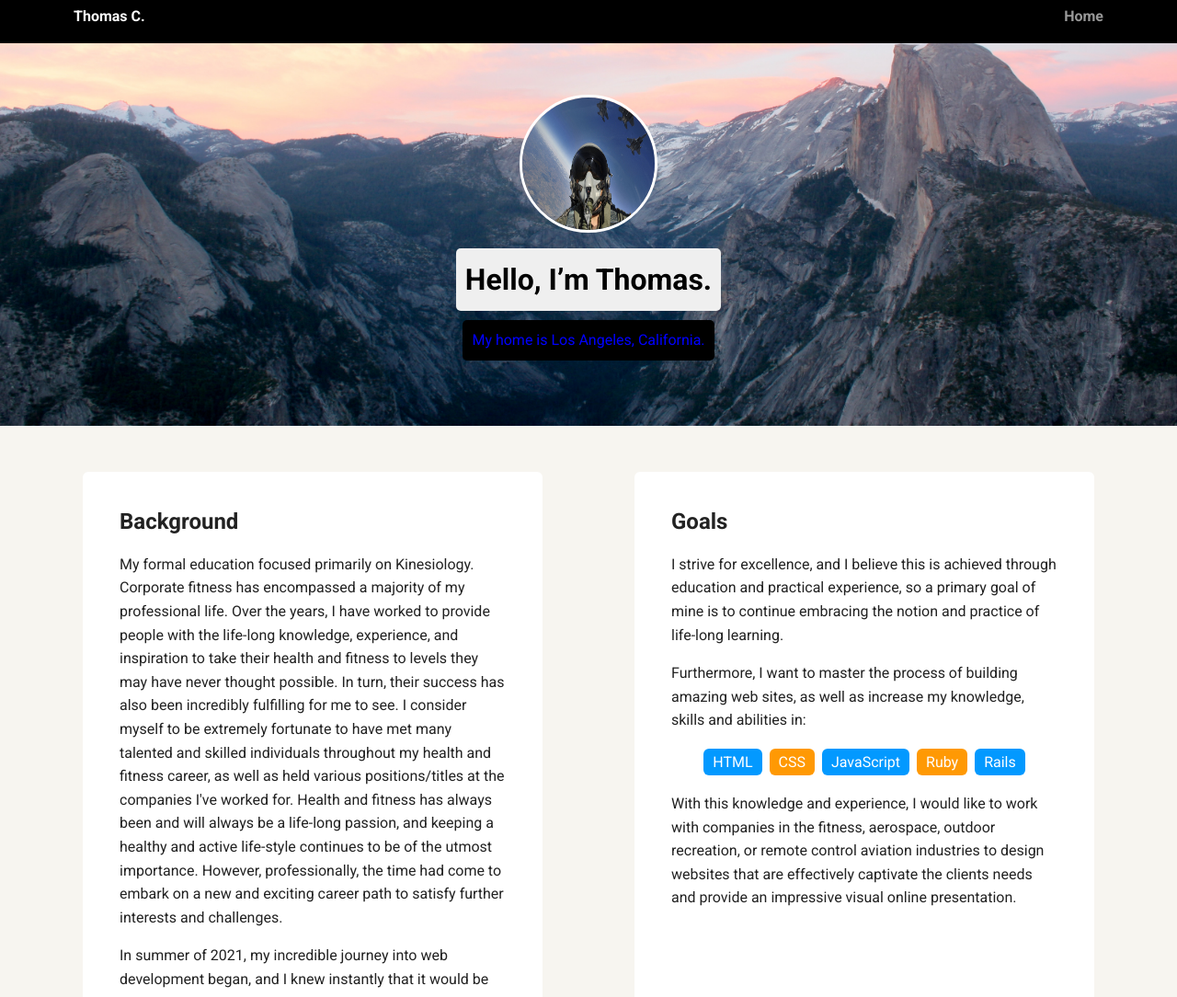
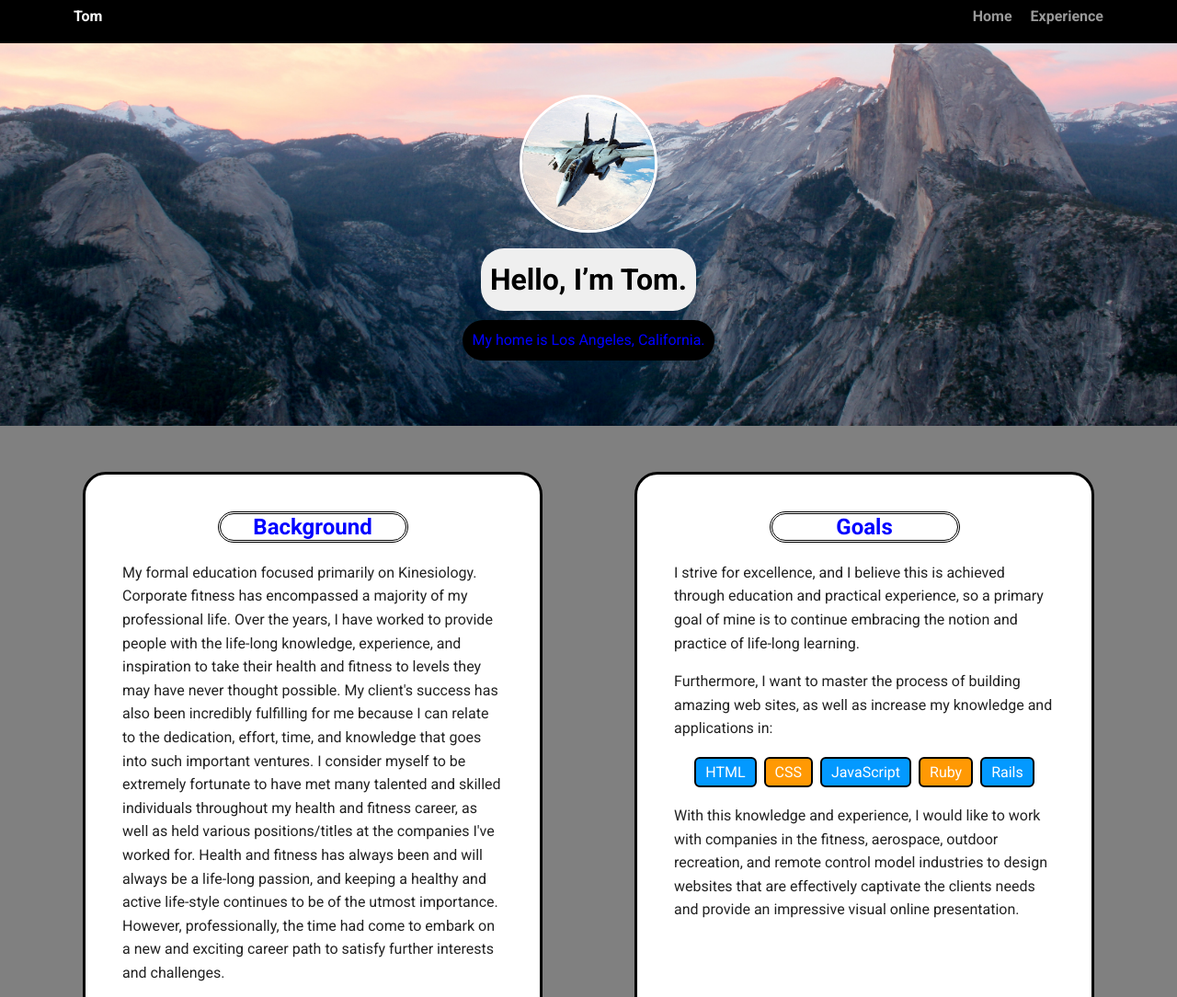
Before and after one commit to TMC50/Techdegree-Project-1, a plain HTML site: page index.html in a window 1280 px wide. Shown: the part 7-1091 px from the top of the page at 92% size. Drawn offline with Linux system fonts and the light colour scheme; a web font is replaced by a local one.

Commit message:
Updated index.html and styles.css

```diff
--- a/index.html
+++ b/index.html
@@ -2,7 +2,7 @@
 <html lang="en">
 <head>
   <meta charset="utf-8">
-  <title>Thomas Costello's Profile</title>
+  <title>Tom's Profile Page</title>
   <meta name="viewport" content="width=device-width, initial-scale=1.0">
   <link rel="stylesheet" href="styles.css">
   <link href="https://fonts.googleapis.com/css?family=Muli%7CRoboto:400,300,500,700,900" rel="stylesheet"></head>
@@ -10,30 +10,31 @@
 
     <div class="main-nav">
         <ul class="nav">
-          <li class="name">Thomas C.</li>
+          <li class="name">Tom</li>
           <li><a href="index.html">Home</a></li>
+          <li><a href="#">Experience</a></li>
         </ul>
     </div>
 
     <header>
-      <img src="images/1280px-Self_cockpit_view_and_three-ship_formation_of_F-15E.jpg" alt="Picture of F-14 Tomcat military jet" class="profile-image">
-      <h1 class="tag name">Hello, I’m Thomas.</h1>
+      <img src="images/Cropped-F-14_Tomcat_DF-SD-06-03497.jpg" alt="Picture of F-14 Tomcat military jet" class="profile-image">
+      <h1 class="tag name">Hello, I’m Tom.</h1>
       <p class="tag location">My home is Los Angeles, California.</p>
     </header>
 
     <main class="flex">
       <div class="card">
-        <h2>Background</h2>
-        <p>My formal education focused primarily on Kinesiology. Corporate fitness has encompassed a majority of my professional life. Over the years, I have worked to provide people with the life-long knowledge, experience, and inspiration to take their health and fitness to levels they may have never thought possible. In turn, their success has also been incredibly fulfilling for me to see. I consider myself to be extremely fortunate to have met many talented and skilled individuals throughout my health and fitness career, as well as held various positions/titles at the companies I've worked for. Health and fitness has always been and will always be a life-long passion, and keeping a healthy and active life-style continues to be of the utmost importance. However, professionally, the time had come to embark on a new and exciting career path to satisfy further interests and challenges.</p>
+        <h2 class="card-title">Background</h2>
+        <p>My formal education focused primarily on Kinesiology. Corporate fitness has encompassed a majority of my professional life. Over the years, I have worked to provide people with the life-long knowledge, experience, and inspiration to take their health and fitness to levels they may have never thought possible. My client's success has also been incredibly fulfilling for me because I can relate to the dedication, effort, time, and knowledge that goes into such important ventures. I consider myself to be extremely fortunate to have met many talented and skilled individuals throughout my health and fitness career, as well as held various positions/titles at the companies I've worked for. Health and fitness has always been and will always be a life-long passion, and keeping a healthy and active life-style continues to be of the utmost importance. However, professionally, the time had come to embark on a new and exciting career path to satisfy further interests and challenges.</p>
         <p>In summer of 2021, my incredible journey into web development began, and I knew instantly that it would be my career aspiration. As an artistic, passionate, creative, open-minded individual, who craves seeing projects come to fruition, web development fits naturally into my professional life. The vast possibilities that web design provides creates a fun and unique environment to satisfy my creative soul.</p>
         <p>I am a person of many interests &lpar;among fitness and web development as explained above&rpar;, and they all help fuel my zest for life. I enjoy pushing my creative limits using CAD &lpar;Computer Aided Design&rpar; programs to create 3D models of items, and bringing them to life via 3D printing. There is always something to learn from each project, and it provides me with a healthy dose of problem-solving and learning experience. I am an avid aviation enthusiast, both full-scale and model aviation. I enjoy spending time going to airshows, occassionally getting flight time in full-scale aircraft, and flying remote control jet aircraft. To relax and focus on the simple things in life, I love hiking and backpacking with my family and friends. Backpacking destinations often provide surreal experiences, incredible forms of nature, and life-lessons. I find hiking and backpacking to be almost magical in a way, and a positive and effective way to reset the mind and body.</p>
         <p>Through web design, I hope to combine many of my interests and passions in life, which would truly be a dream come true. As a web designer, I look forward to helping individuals and companies feed the passions, interests, and business ventures that they have in life.</p>
       </div>
 
       <div class="card">
-        <h2>Goals</h2>
+        <h2 class="card-title">Goals</h2>
         <p>I strive for excellence, and I believe this is achieved through education and practical experience, so a primary goal of mine is to continue embracing the notion and practice of life-long learning.</p>
-        <p>Furthermore, I want to master the process of building amazing web sites, as well as increase my knowledge, skills and abilities in:</p>
+        <p>Furthermore, I want to master the process of building amazing web sites, as well as increase my knowledge and applications in:</p>
         <ul class="skills">
           <li>HTML</li>
           <li>CSS</li>
@@ -41,15 +42,15 @@
           <li>Ruby</li>
           <li>Rails</li>
         </ul>
-        <p>With this knowledge and experience, I would like to work with companies in the fitness, aerospace, outdoor recreation, or remote control aviation industries to design websites that are effectively captivate the clients needs and provide an impressive visual online presentation.</p>
+        <p>With this knowledge and experience, I would like to work with companies in the fitness, aerospace, outdoor recreation, and remote control model industries to design websites that are effectively captivate the clients needs and provide an impressive visual online presentation.</p>
       </div>
 
     </main>
     <footer>
       <ul>
-        <li><a href="https://github.com/TMC50" class="social github">Github</a></li>
+        <li><a href="https://github.com/TMC50" target="_blank" class="social github">Github</a></li>
       </ul>
-      <p class="copyright">Copyright 2021, Thomas C.</p>
+      <p class="copyright">Copyright 2021, Tom</p>
     </footer>
   </body>
   </html>
--- a/styles.css
+++ b/styles.css
@@ -9,7 +9,7 @@ body {
   text-align: center;
   font-family: 'Roboto', sans-serif;
   color: #222;
-  background: #f7f5f0;
+  background: gray;
 }
 /* Link Styles */
 
@@ -57,7 +57,7 @@ a:hover {
 
 header {
   text-align: center;
-  background: url('images/Glacier_Point_view_Yosemite.jpg') no-repeat top center ;
+  background: url('images/Glacier_Point_view_Yosemite.jpg') no-repeat top center;
   background-size: cover;
   overflow: hidden;
   padding-top: 60px;
@@ -74,13 +74,13 @@ header .profile-image {
   transition: all .5s;
 }
 header .profile-image:hover {
-  transform: scale(1.3) rotate(30deg);
+  transform: scale(1.2) rotate(360deg);
 }
 .tag {
   background-color: #efefef;
   color: black;
   padding: 10px;
-  border-radius: 5px;
+  border-radius: 25px;
   display: table;
   margin: 10px auto;
 }
@@ -94,12 +94,12 @@ header .profile-image:hover {
   max-width: 500px;
   text-align: left;
   background: #fff;
-  border-bottom: 4px solid #ccc;
-  border-radius: 6px;
+  border-radius: 25px;
+  border: solid black 3px;
   transition: all .5s;
 }
 .card:hover {
-  border-color: #ff99ff;
+  border-color: blue;
 }
 
 ul.skills {
@@ -114,6 +114,7 @@ ul.skills {
   color: white;
   padding: 5px 10px;
   margin: 2px;
+  border: solid black 2px;
 }
 
 .skills li:nth-child(odd) {
@@ -160,6 +161,14 @@ a.social:hover {
 .clearfix {
   clear: both;
 }
+.card-title {
+  text-align: center;
+  border: double black 3px;
+  border-radius: 20px;
+  color: blue;
+  margin-right: 25%;
+  margin-left: 25%;
+}
 
 /* Styles for larger screens */
 @media screen and (min-width: 720px) {
```
Also changed, not shown: images/1280px-Self_cockpit_view_and_three-ship_formation_of_F-15E.jpg (deleted), images/Cropped-F-14_Tomcat_DF-SD-06-03497.jpg (added).
